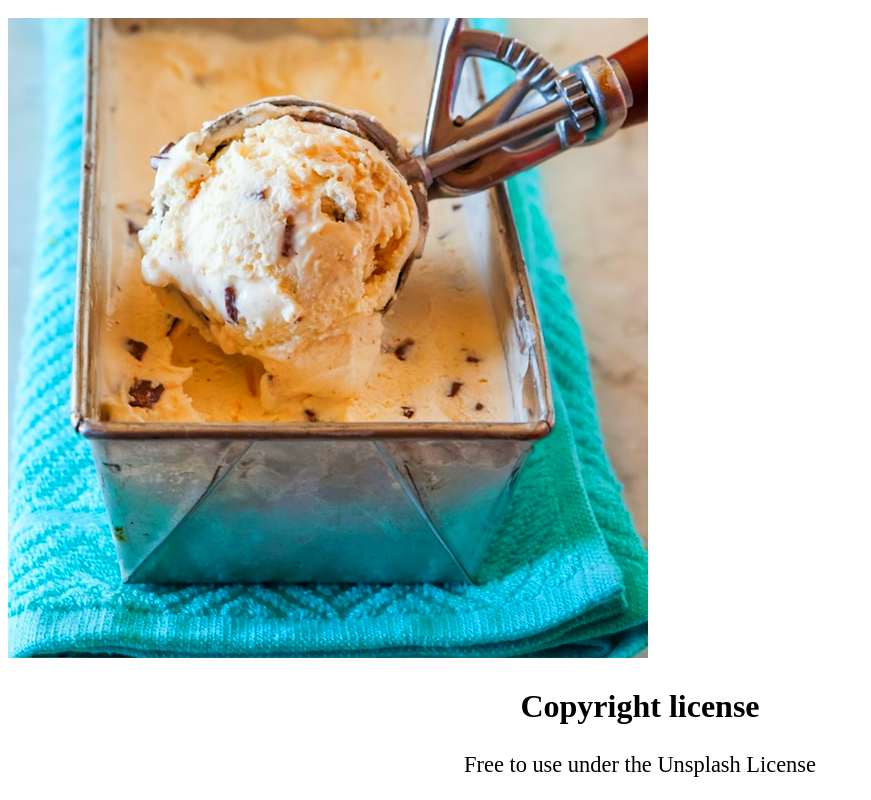
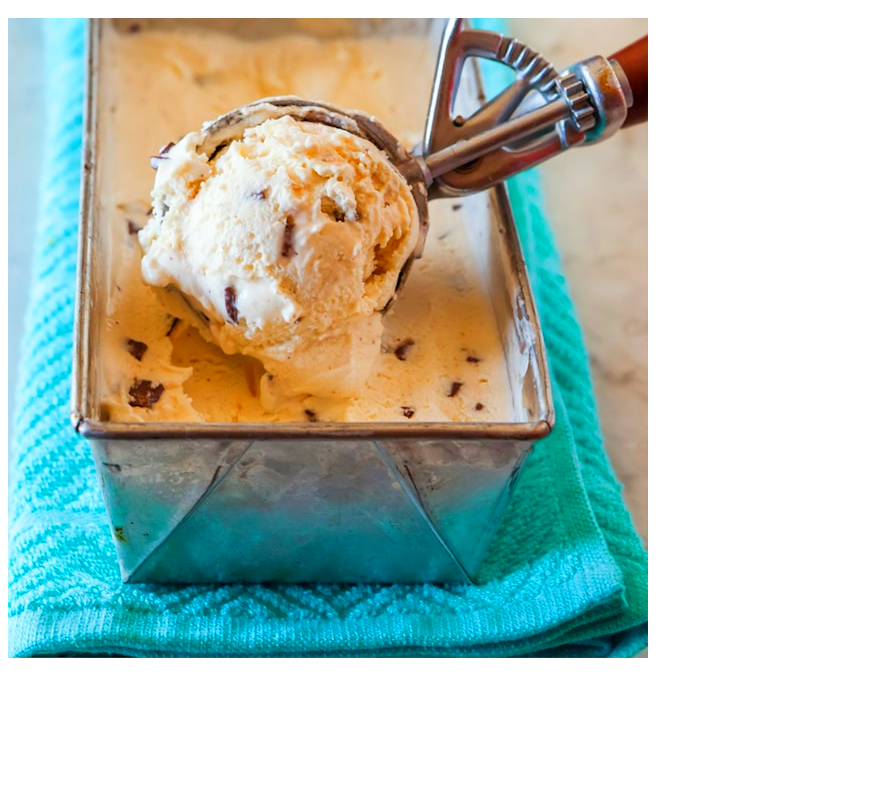
Before and after one commit to Bath-Spa-Students/web-dev-1-a1-set-exercises-spid3rbyte, a plain HTML site: page Chapter-3-Images/Exercises/index.html in a window 1280 px wide. Shown: the part 1770-2570 px from the top of the page, without its empty margins (0-871 px from the left). After the commit the page ends 2440 px from the top, so only its background shows below. Drawn offline with Linux system fonts and the light colour scheme.

Commit message:
Update index.html

```diff
--- a/Chapter-3-Images/Exercises/index.html
+++ b/Chapter-3-Images/Exercises/index.html
@@ -4,7 +4,7 @@
     <meta charset="UTF-8">
     <meta name="viewport" content="width=device-width, initial-scale=1.0">
     <link rel = "stylesheet" href = "index.css"
-    <title> Ice Cream </title>
+    <title> Chapter 3 - Images  </title>
 </head>
 <body>
     <h1> <i> An ice cream cone !! </i></h1>
@@ -33,8 +33,5 @@
     <img src = "images/icecream3.jpg" alt="vanilla ice cream " height="640" width="640">
 </div>
 
-    <h2> <b> Copyright license </b></h2>
-    <p> Free to use under the Unsplash License </p>
-
 </body>
 </html>
```
